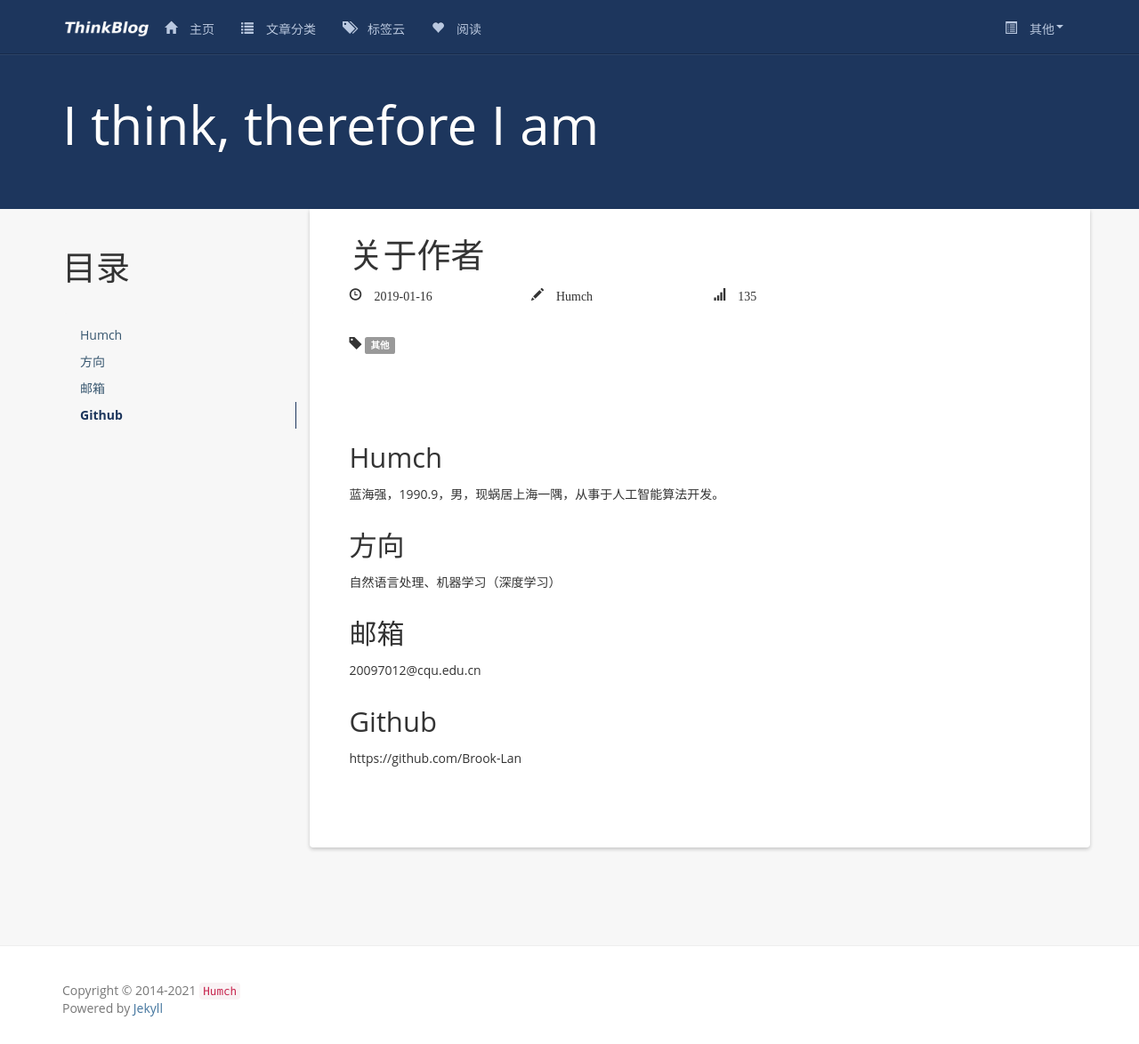
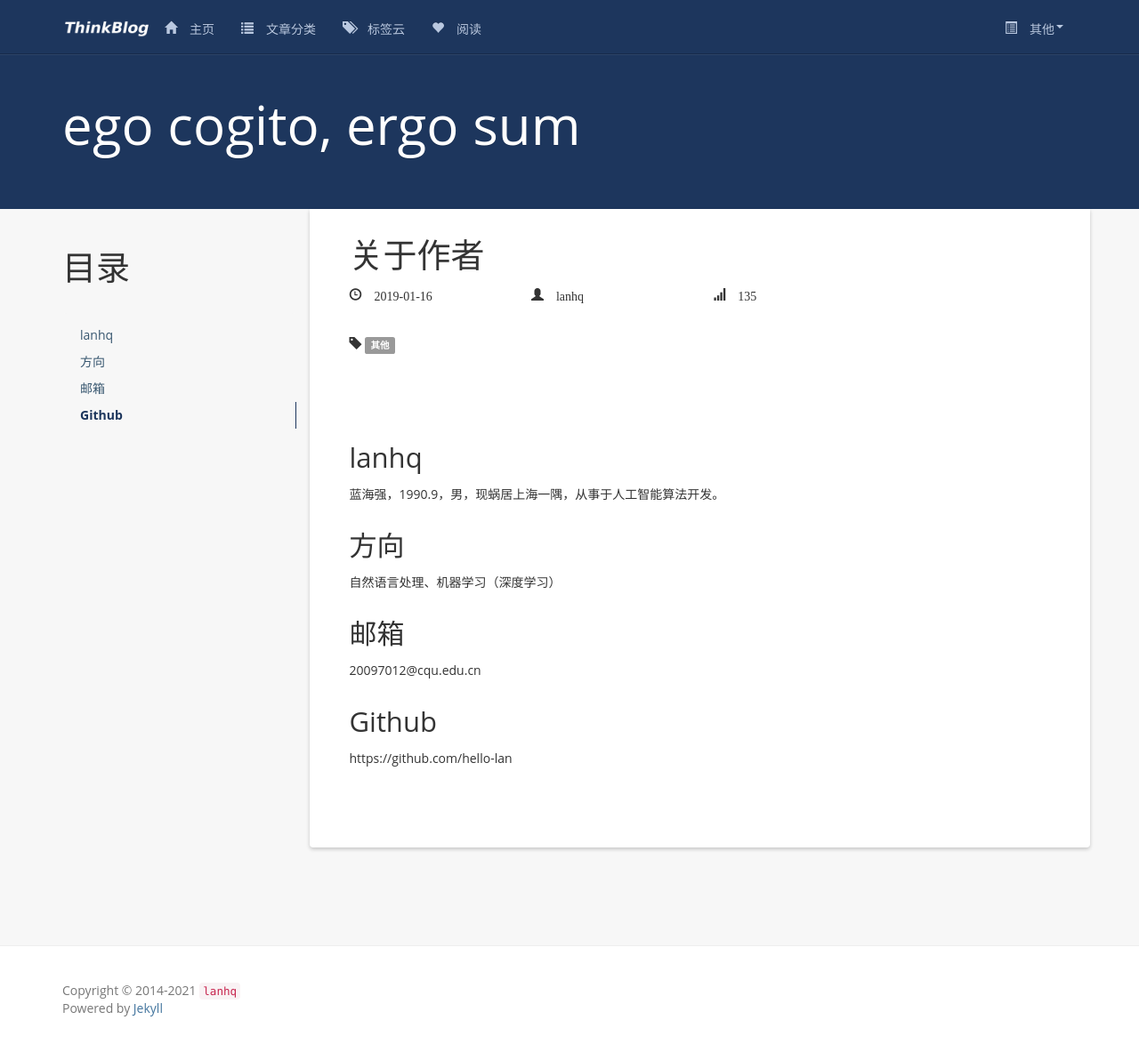
Before and after one commit to Brook-Lan/Brook-Lan.github.io, a Jekyll site: the page built from about.md, in a window 1280 px wide and 1174 px high. Shown: the whole window at 89% size. Built offline with Jekyll 4.4.1, drawn with Linux system fonts in a browser that asks for light colours; nearby versions of some CDN libraries; comment, search, counter and statistics services are not loaded.

Commit message:
style: 优化页面内容

```diff
--- a/_config.yml
+++ b/_config.yml
@@ -2,11 +2,11 @@
 name: ThinkBlog
 description:  "Just Thinking ..."
 
-author: Humch
+author: lanhq
 baseurl: ""
 
-meta_description: Humch;个人博客;IT技术;读书
-motto: I think, therefore I am
+meta_description: lanhq;个人博客;IT技术;读书
+motto: ego cogito, ergo sum
 
 permalink: /:year/:month/:day/:title/
 paginate: 10
--- a/_layouts/post.html
+++ b/_layouts/post.html
@@ -25,7 +25,7 @@ layout: default
 
               <div class="row meta">
                 <span class="glyphicon glyphicon-time col-md-3"> {{ page.date | date: "%Y-%m-%d" }}</span>
-                <span class="glyphicon glyphicon-pencil col-md-3"> {{ site.author }} </span>
+                <span class="glyphicon glyphicon-user col-md-3"> {{ site.author }} </span>
                 <span  class="glyphicon glyphicon-signal col-md-3"> {{ content | strip_html | strip_newlines | split: "" | size }}</span>
               </div>
               <br />
--- a/about.md
+++ b/about.md
@@ -11,7 +11,7 @@ tags: 其他
 
 
 
-Humch
+lanhq
 -----------------------------------------------------------------
 
 蓝海强，1990.9，男，现蜗居上海一隅，从事于人工智能算法开发。
@@ -36,4 +36,4 @@ Humch
 
 Github
 -----------------------------------------------------------------
-https://github.com/Brook-Lan
+https://github.com/hello-lan
```
